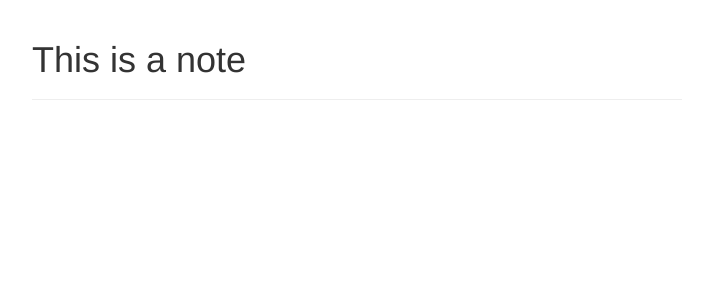
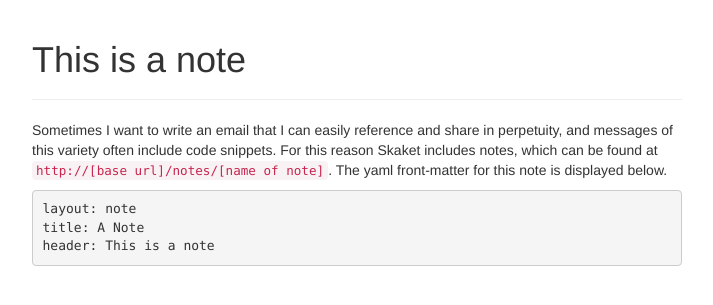
Before and after one commit to kandarpksk/papers, a Jekyll site: the page built from notes/a_note/index.md, in a window 1280 px wide. Shown: the top 305 px of the page, without its empty margins (283-996 px from the left). Built offline with Jekyll 4.4.1, drawn with Linux system fonts in a browser that asks for light colours; Markdown is read by kramdown in place of the engine named in the settings.

````diff
--- a/_config.yml
+++ b/_config.yml
@@ -3,5 +3,5 @@ pygments: true
 base_url: /
 markdown: redcarpet
 
-github: null
+github_uname: null
 twitter: null
--- a/notes/a_note/index.md
+++ b/notes/a_note/index.md
@@ -3,3 +3,11 @@ layout: note
 title: A Note
 header: This is a note
 ---
+
+Sometimes I want to write an email that I can easily reference and share in perpetuity, and messages of this variety often include code snippets. For this reason Skaket includes notes, which can be found at `http://[base url]/notes/[name of note]`. The yaml front-matter for this note is displayed below.
+
+```yaml
+layout: note
+title: A Note
+header: This is a note
+```
````
Also changed, not shown: _includes/footer.html (+4 -4 lines), README.md.
